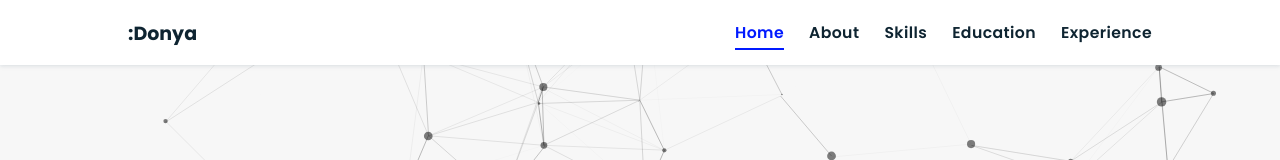
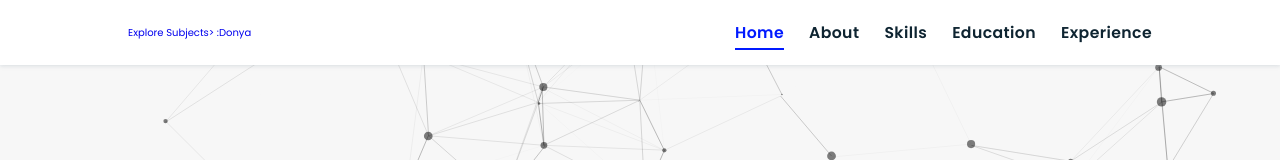
Before and after one commit to Donyakho/portfolio, a plain HTML site: page index.html in a window 1280 px wide. Shown: the top 160 px of the page. Drawn offline with nearby package versions, Linux system fonts and the light colour scheme; no server answers.

Commit message:
Update index.html
Signed-off-by: Donya Khoshrou <donyakhoshrou@gmail.com>

```diff
--- a/index.html
+++ b/index.html
@@ -24,7 +24,7 @@
 
   <!-- navbar starts -->
   <header>
-  <a href="index1.html" class="logo"><i></i> :Donya</a>
+  <a href="subjects.html">Explore Subjects><i></i> :Donya</a>
 
 
     <div id="menu" class="fas fa-bars"></div>
```
